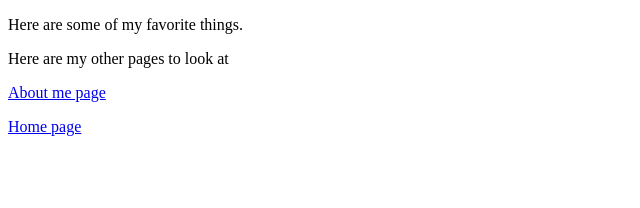
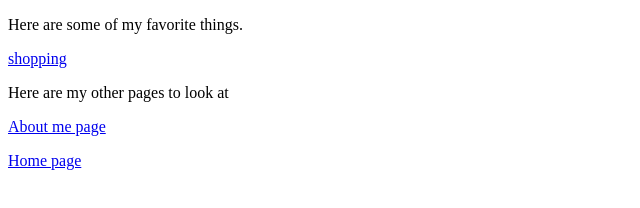
Before and after one commit to nicole-horne-25/website-practice-class2, a plain HTML site: page favorites.html in a window 1280 px wide. Shown: the whole page, without its empty margins (0-640 px from the left). Drawn offline with Linux system fonts and the light colour scheme.

Commit message:
Update favorites.html

```diff
--- a/favorites.html
+++ b/favorites.html
@@ -5,7 +5,7 @@
     <title>My Favorite Things</title>
 </head>
 <p>Here are some of my favorite things.</p>
-<p><a href="bloomingdales.com"></a></p>
+<p><a href="https://www.bloomingdales.com" target="Bloomingdales"> shopping </a></p>
 <body>
  Here are my other pages to look at
  <p><a href="about.html">About me page</a> </p>
```
